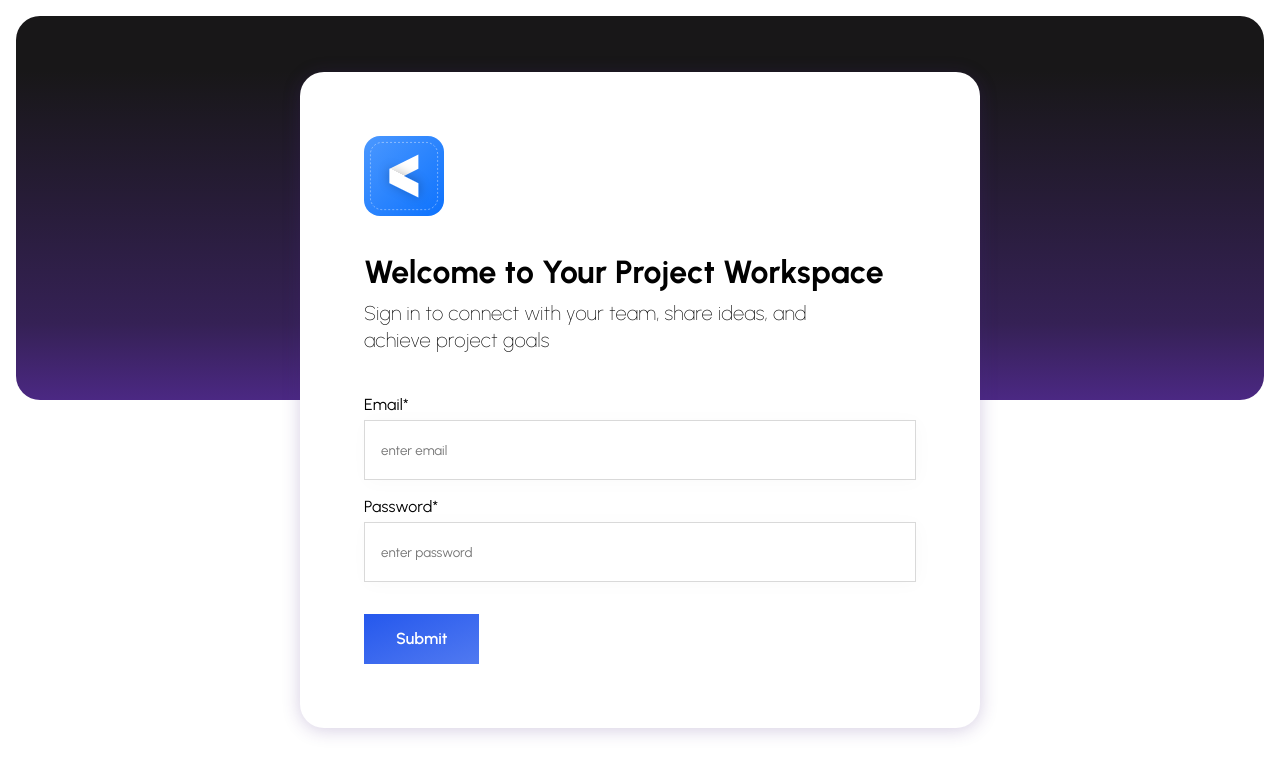
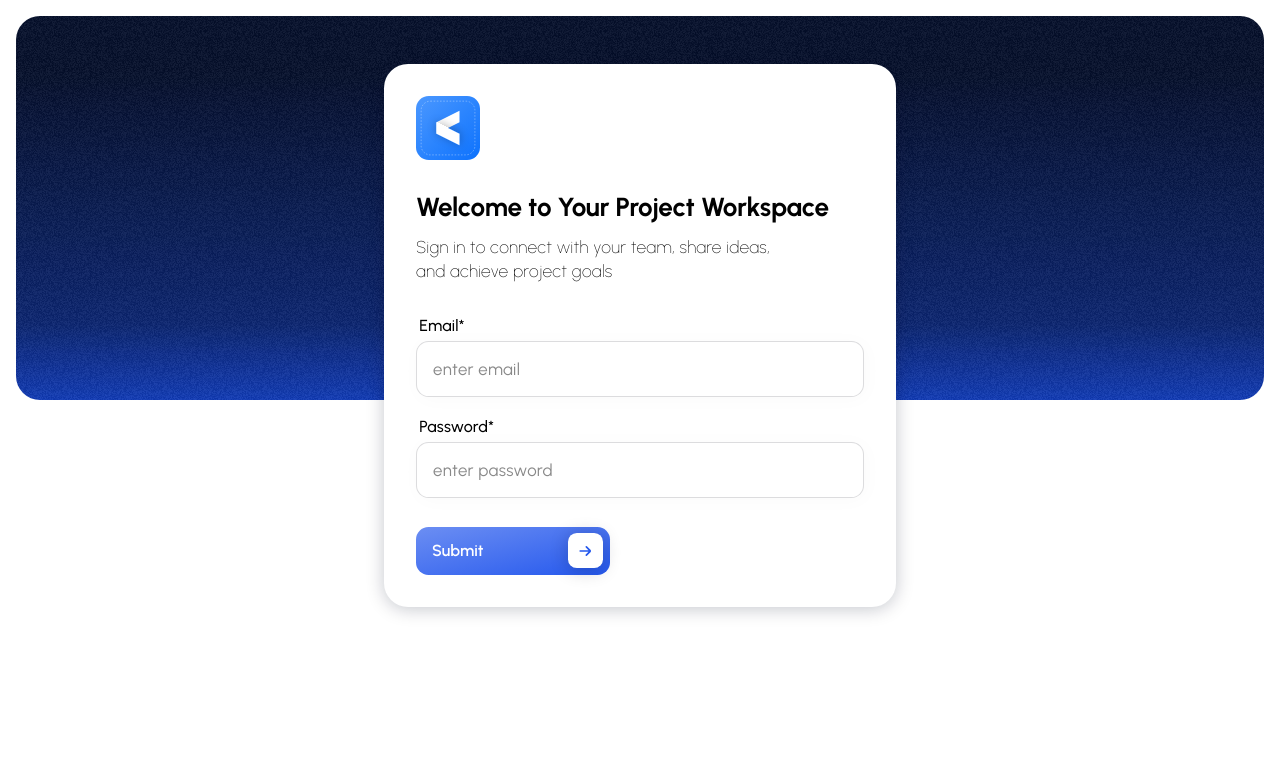
Before and after one commit to Craftnotion/craftnotion-internal, a Next.js app: page /app/internal/login in a window 1280 px wide. Shown: the top 774 px of the page. Built offline with nearby package versions, Linux system fonts and the light colour scheme.

Commit message:
feat: Internal Login Done

```diff
--- a/src/app/app/internal/login/page.tsx
+++ b/src/app/app/internal/login/page.tsx
@@ -1,16 +1,27 @@
+/** React Imports */
 'use client'
 import React from 'react'
+
+/** Libraries */
 import * as yup from "yup"
 import { useForm } from "react-hook-form"
 import { yupResolver } from "@hookform/resolvers/yup"
+
+/** Components */
 import CustomInput from '@/app/utilities/components/form-utilities/custom-input'
+
+/** Icons */
 import Logo from '../../../../../public/brand/logo.svg'
+import ArrowRight from '../../../../../public/icons/arrow-small-right.svg'
+
+/** Local Imports */
 import FormFields from '../../../utilities/models/formfields.json'
+
+/** Styles */
 import styles from './styles.module.scss'
 
-type Props = {}
-
-const InternalLoginPage = (props: Props) => {
+/** Main Export */
+const InternalLoginPage = () => {
 
     const { handleSubmit, control } = useForm<LoginFormTypes>({
         resolver: yupResolver(LoginSchema)
@@ -53,11 +64,13 @@ const InternalLoginPage = (props: Props) => {
                                 label: true
                             }}
                         />
-                        <button type="submit">Submit</button>
+                        <button type="submit">
+                            <span>Submit</span>
+                            <div>
+                                <ArrowRight />
+                            </div>
+                        </button>
                     </form>
-                </div>
-                <div className={styles.cn_footer_wrap}>
-
                 </div>
             </div>
         </div>
--- a/src/app/app/internal/login/styles.module.scss
+++ b/src/app/app/internal/login/styles.module.scss
@@ -1,11 +1,9 @@
 @import '../../../utilities/styles/_mixin';
 
 .cn_outer {
-    display: flex;
-    align-items: center;
-    justify-content: center;
     min-height: 100vh;
     position: relative;
+    padding: 4rem 0;
 
     .cn_bg {
         position: absolute;
@@ -13,20 +11,27 @@
         left: 1rem;
         right: 1rem;
         bottom: 50%;
-        background: linear-gradient(#181718 14%, #352155 80%, #4b2883);
+        background: url('../../../../../public/textures/noise.png') repeat, linear-gradient(darken(color(cn_blue), 45) 14%, darken(color(cn_blue), 30) 80%, darken(color(cn_blue), 15));
         border-radius: 1.5rem;
         z-index: -1;
+
+        @include sm {
+            inset: 0 0 50% 0;
+            border-radius: 0;
+        }
     }
 
     .cn_inner {
-        width: 680px;
-        padding: 4rem;
+        margin: 0 auto;
+        width: 32rem;
+        max-width: calc(100% - 4rem);
+        padding: 2rem;
         border-radius: 1.5rem;
         background-color: color(cn_white);
-        box-shadow: 0 2px 18px rgba(#4b2883,.23);
+        box-shadow: 0 2px 18px rgba(darken(color(cn_blue), 45),.23);
 
         .cn_logo_wrap {
-            height: 80px;
+            height: 4rem;
             aspect-ratio: 1/1;
 
             svg {
@@ -36,22 +41,23 @@
         }
 
         .cn_title_wrap {
-            margin: 2.5rem 0;
+            margin: 2rem 0;
 
             h1 {
-                font-size: 2rem;
-                line-height: 1;
-                letter-spacing: 0.2px;
+                font-size: 1.63rem;
+                line-height: 1.2;
+                letter-spacing: -0.01rem;
                 color: color(cn_black_text);
+                font-weight: 700;
                 margin-bottom: 0.75rem;
             }
 
             p {
-                font-size: 1.25rem;
-                line-height: 1.35;
+                font-size: 1.075rem;
+                line-height: 1.4;
+                letter-spacing: 0.02rem;
+                color: color(cn_black_text);
                 font-weight: 100;
-                color: color(cn_black_text);
-                letter-spacing: 0.2px;
                 max-width: 85%;
             }
         }
@@ -63,47 +69,100 @@
 
                 .cn_input_wrap {
                     position: relative;
-                    margin-bottom: 1rem;
+                    margin-bottom: 1.2rem;
 
                     label {
                         display: block;
                         font-size: 1rem;
                         line-height: 1.35;
-                        font-weight: 400;
+                        font-weight: 500;
                         letter-spacing: 0.2px;
+                        padding-left: 0.2rem;
                         margin-bottom: 0.25rem;
                     }
 
                     .cn_input {
                         display: block;
                         width: 100%;
-                        height: 60px;
-                        background-color: #fff;
-                        border: 1px solid rgba($color: #000000, $alpha: 0.15);
-                        box-shadow: 2px 2px 20px 0 rgba($color: #000000, $alpha: 0.025);
+                        height: 3.5rem;
+                        background-color: color(cn_white);
+                        border: 0.1rem solid rgba($color: color(cn_dark), $alpha: 0.15);
+                        outline: 3px solid transparent;
+                        box-shadow: 2px 2px 20px 0 rgba($color: color(cn_dark), $alpha: 0.025);
                         padding: 0 1rem;
+                        border-radius: 0.78rem;
+                        font-size: 1.05rem;
+                        letter-spacing: 0.35px;
+                        font-weight: 500;
+                        color: color(cn_black_text);
+                        transition: all 0.2s ease-in-out;
+
+                        &::placeholder {
+                            font-weight: 400;
+                            color: color(cn_lgt_text);
+                        }
+
+                        &:active, &:focus {
+                            border-color: lighten($color: color(cn_blue), $amount: 20);
+                            outline-color: rgba($color: color(cn_blue), $alpha: 0.1);
+                        }
                     }
 
                     .error_msg {
-                        line-height: 1.3;
-                        margin-top: 8px;
-                        // color: color(error);
-                        font-size: 14px;
+                        margin-top: 0.5rem;
                         width: fit-content;
-                        // background-color: rgba($color: color(error), $alpha: 0.1);
                         padding: 5px 8px;
-                        border-radius: 4px;
+                        line-height: 1.2;
+                        color: color(cn_dark);
+                        font-size: 0.75rem;
+                        background-color: color(cn_back_gray);
+                        border-radius: 0.5rem;
                     }
                 }
 
                 button[type=submit] {
-                    height: 50px;
-                    background: linear-gradient(to right bottom, color(cn_blue), rgba(color(cn_blue), 0.8));
-                    padding: 0 2rem;
+                    margin-top: 1.8rem;
+                    height: 3rem;
+                    display: flex;
+                    align-items: center;
+                    justify-content: space-between;
+                    background: linear-gradient(to right bottom, lighten(color(cn_blue), 15), color(cn_blue));
+                    padding: 0 0.4rem 0 1rem;
+                    border-radius: 0.78rem;
                     font-size: 1rem;
                     font-weight: 600;
                     color: color(cn_white);
-                    margin-top: 1rem;
+                    box-shadow: 0;
+                    transition: all 0.2s ease-in-out;
+
+                    &:hover {
+                        box-shadow:
+                            0 0 0 3px rgba($color: color(cn_blue), $alpha: 0.5),
+                            0 0 0 6px rgba($color: color(cn_blue), $alpha: 0.1);
+                    }
+
+                    span {
+                        display: block;
+                        min-width: 8.5rem;
+                        text-align: left;
+                    }
+
+                    div {
+                        height: 2.2rem;
+                        aspect-ratio: 1/1;
+                        background-color: color(cn_white);
+                        border-radius: 0.55rem;
+                        display: flex;
+                        align-items: center;
+                        justify-content: center;
+                        box-shadow: 0 2px 18px rgba(darken(color(cn_blue), 45),.23);
+
+                        svg {
+                            height: 1.25rem;
+                            aspect-ratio: 1/1;
+                            fill: color(cn_blue);
+                        }
+                    }
                 }
             }
         }
--- a/src/app/utilities/models/formfields.json
+++ b/src/app/utilities/models/formfields.json
@@ -12,8 +12,8 @@
             "label": "Password*",
             "placeholder": "enter password",
             "errors": {
-                "min": "password has to be minimum {{min}} characters!",
-                "max": "password can not exceed {{max}} characters!",
+                "min": "password has to be minimum 8 characters!",
+                "max": "password can not exceed 25 characters!",
                 "required": "password is required and can not be empty!"
             }
         }
--- a/src/app/utilities/styles/globals.scss
+++ b/src/app/utilities/styles/globals.scss
@@ -2,6 +2,20 @@
 
 :root {
     font-size: 16px;
+}
+
+@include sm {
+
+    :root {
+        font-size: 14px;
+    }
+}
+
+@include xs {
+
+    :root {
+        font-size: 10px;
+    }
 }
 
 html,
```
Also changed, not shown: public/icons/arrow-small-right.svg (added), public/textures/noise.png (added).
